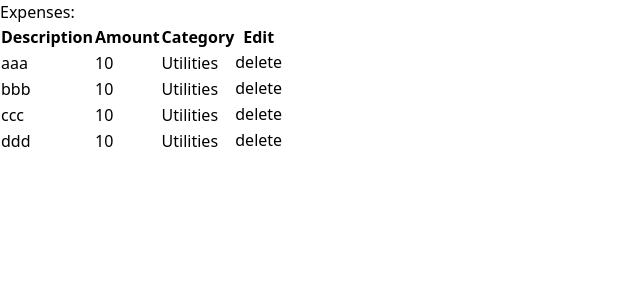
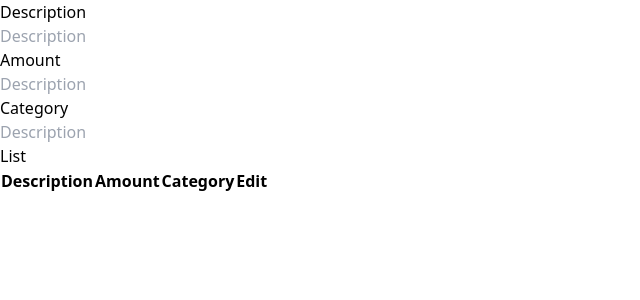
Before and after one commit to anon-pradip/expense-tracker-zod, a React (Vite) app: page / in a window 1280 px wide. Shown: the top 300 px of the page, without its empty margins (0-640 px from the left). Built offline with nearby package versions, Linux system fonts and the light colour scheme; what @material-tailwind/react would draw is missing.

Commit message:
make static table

```diff
--- a/src/components/ExpenseTracker.tsx
+++ b/src/components/ExpenseTracker.tsx
@@ -29,15 +29,55 @@ const ExpenseTracker = () => {
     formState: { errors },
   } = useForm<FormData>({ resolver: zodResolver(schema) });
 
-  const expenses = [
-    { id: 1, description: "aaa", amount: 10, category: "Utilities" },
-    { id: 2, description: "bbb", amount: 10, category: "Utilities" },
-    { id: 3, description: "ccc", amount: 10, category: "Utilities" },
-    { id: 4, description: "ddd", amount: 10, category: "Utilities" },
-  ];
+  // const expenses = [
+  //   { id: 1, description: "aaa", amount: 10, category: "Utilities" },
+  //   { id: 2, description: "bbb", amount: 10, category: "Utilities" },
+  //   { id: 3, description: "ccc", amount: 10, category: "Utilities" },
+  //   { id: 4, description: "ddd", amount: 10, category: "Utilities" },
+  // ];
+
+  const [expenses, setExpenses] = useState([]);
 
   return (
-    <Table expenses={expenses} onDelete={(id) => console.log("delete", id)} />
+    <div className=" flex flex-col text-black bg-white rounded-md p-4">
+      <label htmlFor="desc" className="block text-sm font-medium">
+        Description
+      </label>
+      <div className="mt-1">
+        <input
+          type="text"
+          name="desc"
+          id="desc"
+          className="block w-full rounded-md border-gray-300 shadow-sm focus:border-indigo-500 focus:ring-indigo-500 sm:text-sm"
+          placeholder="Description"
+        />
+      </div>
+      <label htmlFor="amount" className="block text-sm font-medium mt-3">
+        Amount
+      </label>
+      <div className="mt-1">
+        <input
+          type="text"
+          name="amount"
+          id="amount"
+          className="block w-full rounded-md border-gray-300 shadow-sm focus:border-indigo-500 focus:ring-indigo-500 sm:text-sm"
+          placeholder="Description"
+        />
+      </div>
+      <label htmlFor="category" className="block text-sm font-medium mt-3">
+        Category
+      </label>
+      <div className="mt-1">
+        <input
+          type="text"
+          name="category"
+          id="category"
+          className="block w-full rounded-md border-gray-300 shadow-sm focus:border-indigo-500 focus:ring-indigo-500 sm:text-sm"
+          placeholder="Description"
+        />
+      </div>
+      <Table expenses={expenses} onDelete={(id) => console.log("delete", id)} />
+    </div>
   );
 };
 
--- a/src/components/Table.tsx
+++ b/src/components/Table.tsx
@@ -5,13 +5,13 @@ const Table = ({ expenses, onDelete }: Props) => {
   const [data, setData] = useState([]);
 
   return (
-    <>
-      <p>Expenses:</p>
+    <div className=" mt-2">
+      <p>List</p>
       <div className="px-4 sm:px-6 lg:px-8">
-        <div className="mt-8 flex flex-col">
+        <div className="flex flex-col">
           <div className="-my-2 -mx-4 overflow-x-auto sm:-mx-6 lg:-mx-8">
             <div className="inline-block min-w-full py-2 align-middle md:px-6 lg:px-8">
-              <div className="overflow-hidden shadow ring-1 ring-black ring-opacity-5 md:rounded-lg">
+              <div className="overflow-hidden shadow ring-1 ring-black ring-opacity-5 rounded-lg">
                 <table className="min-w-full divide-y divide-gray-300">
                   <thead className="bg-gray-50">
                     <tr>
@@ -54,9 +54,7 @@ const Table = ({ expenses, onDelete }: Props) => {
                         <td className="whitespace-nowrap px-3 py-4 text-sm text-gray-500">
                           {expense.category}
                         </td>
-                        <button onClick={() => onDelete(expense.id)}>
-                          delete
-                        </button>
+                        <td onClick={() => onDelete(expense.id)}>delete</td>
                       </tr>
                     ))}
                   </tbody>
@@ -66,7 +64,7 @@ const Table = ({ expenses, onDelete }: Props) => {
           </div>
         </div>
       </div>
-    </>
+    </div>
   );
 };
 
```
